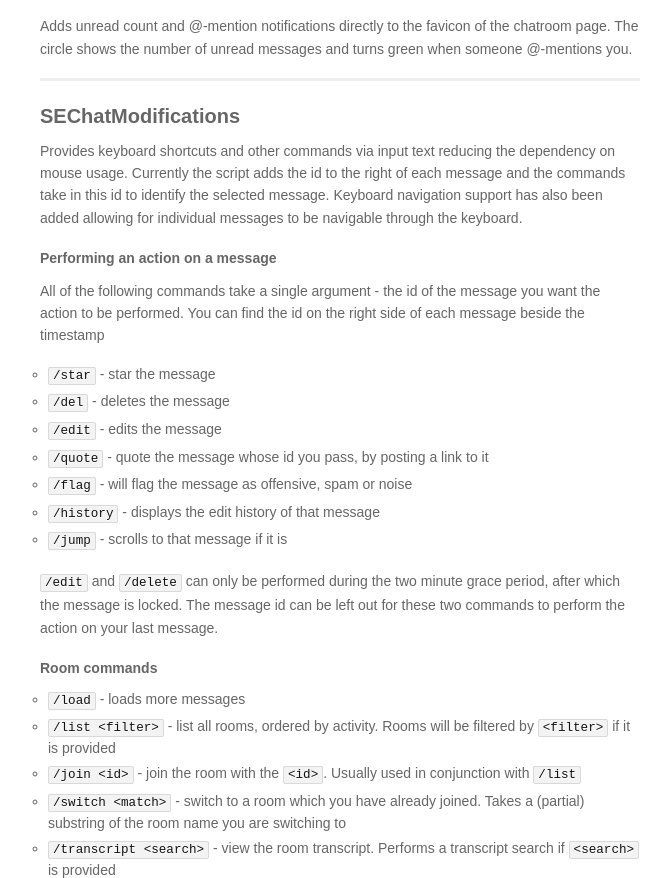
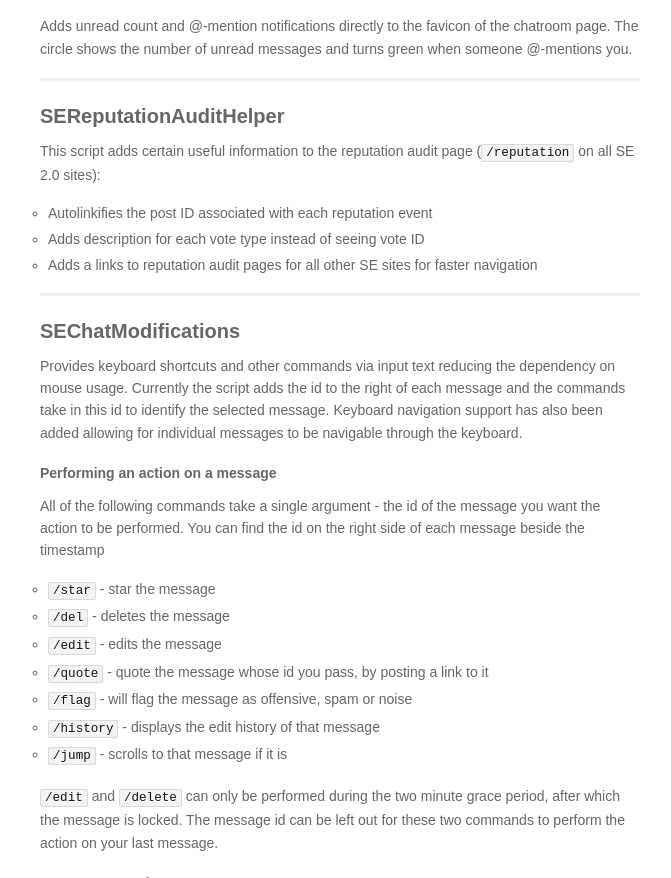
Before and after one commit to rchern/StackExchangeScripts, a plain HTML site: page readme.html in a window 1280 px wide. Shown: the part 1222-2100 px from the top of the page, without its empty margins (300-971 px from the left). Drawn offline with Linux system fonts and the light colour scheme.

Commit message:
Updated readme and index for new script

```diff
--- a/readme.html
+++ b/readme.html
@@ -59,6 +59,15 @@
 		the chatroom page. The circle shows the number of unread messages and
 		turns green when someone @-mentions you.</p>
 
+		<h2>SEReputationAuditHelper</h2>
+
+		<p>This script adds certain useful information to the reputation audit page (<code>/reputation</code> on all SE 2.0 sites):</p>
+
+		<ul>
+			<li>Autolinkifies the post ID associated with each reputation event</li>
+			<li>Adds description for each vote type instead of seeing vote ID</li>
+			<li>Adds a links to reputation audit pages for all other SE sites for faster navigation</li>
+		</ul>
 
 		<h2>SEChatModifications</h2>
 
```
Also changed, not shown: index.html (+4 -0 lines).
